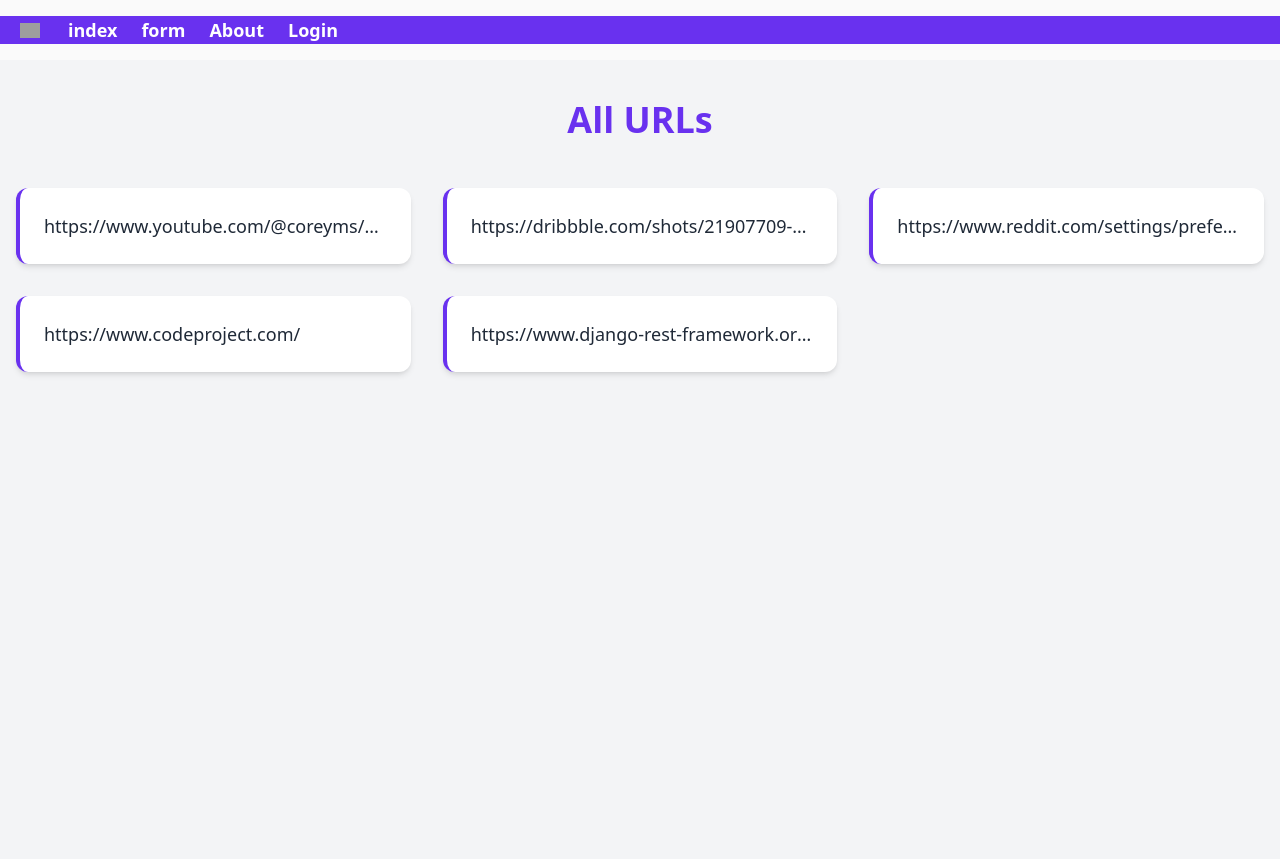
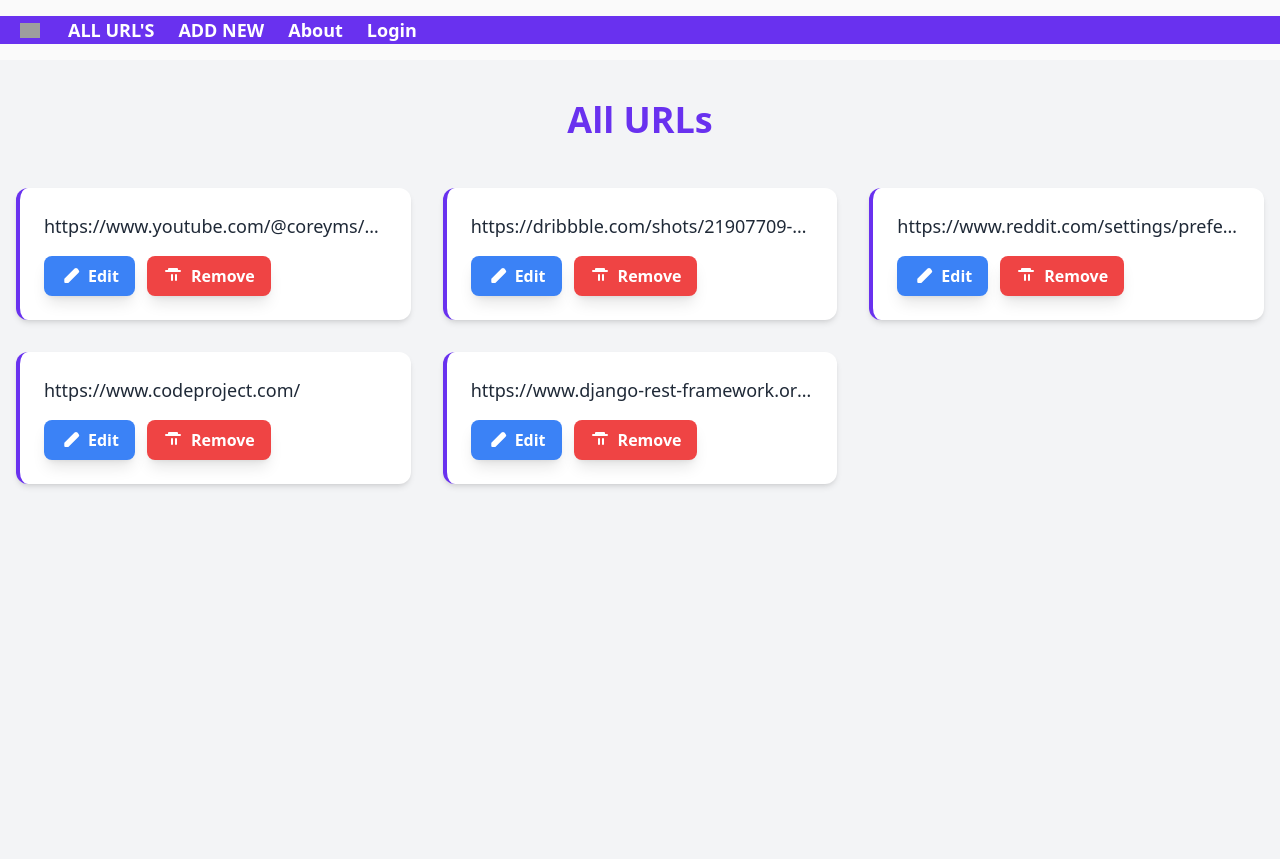
Before and after one commit to Kader1680/URL-Shortening-Service, a Django app: page /get in a window 1280 px wide. Shown: the top 859 px of the page. Run offline with Django 5.2, Linux system fonts and the light colour scheme; data comes from the database, SQL or seed files in the repository; both versions use the stored data as it was after the commit; some libraries are stand-ins or nearby versions; grey boxes are pictures that could not be loaded.

Commit message:
Update design of the home page

```diff
--- a/main_project/api/templates/index.html
+++ b/main_project/api/templates/index.html
@@ -8,7 +8,33 @@
     <div id="data-container" class="grid gap-8 sm:grid-cols-2 lg:grid-cols-3">
       {% for url in allUrls %}
         <div class="bg-white rounded-xl shadow-md hover:shadow-lg transition-shadow duration-300 transform hover:scale-105 p-6 border-l-4" style="border-color: #6931EF;">
-          <p class="text-lg font-medium text-gray-800 truncate" title="{{ url.title }}">{{ url.title }}</p>
+          <p class="text-lg font-medium text-gray-800 truncate mb-4" title="{{ url.title }}">{{ url.title }}</p>
+
+          <!-- Button Group -->
+          <div class="mt-4 flex space-x-3">
+            <!-- Edit Button -->
+            <a href="/edit/{{url.id}}" class="flex items-center text-white bg-blue-500 hover:bg-blue-700 font-bold py-2 px-4 rounded-lg shadow-lg transform transition duration-200 hover:scale-105 focus:outline-none focus:ring-2 focus:ring-blue-300">
+              <svg class="w-5 h-5 mr-2" fill="currentColor" xmlns="http://www.w3.org/2000/svg" viewBox="0 0 20 20">
+                <path d="M17.414 2.586a2 2 0 00-2.828 0l-10 10a1 1 0 00-.293.707V16a1 1 0 001 1h2.586a1 1 0 00.707-.293l10-10a2 2 0 000-2.828z"/>
+              </svg>
+              Edit
+            </a>
+
+            <!-- Remove Button -->
+            <form action="/get/{{url.id}}" method="POST" class="inline">
+              {% csrf_token %}
+              <button
+                type="submit"
+                class="flex items-center text-white bg-red-500 hover:bg-red-700 font-bold py-2 px-4 rounded-lg shadow-lg transform transition duration-200 hover:scale-105 focus:outline-none focus:ring-2 focus:ring-red-300"
+                onclick="return confirm('Are you sure you want to delete this URL?');"
+              >
+                <svg class="w-5 h-5 mr-2" fill="currentColor" xmlns="http://www.w3.org/2000/svg" viewBox="0 0 20 20">
+                  <path fill-rule="evenodd" d="M6 2a1 1 0 00-1 1v1H3a1 1 0 000 2h14a1 1 0 000-2h-2V3a1 1 0 00-1-1H6zm3 6a1 1 0 011 1v5a1 1 0 11-2 0V9a1 1 0 011-1zm4 0a1 1 0 011 1v5a1 1 0 11-2 0V9a1 1 0 011-1z" clip-rule="evenodd"/>
+                </svg>
+                Remove
+              </button>
+            </form>
+          </div>
         </div>
       {% endfor %}
     </div>
--- a/main_project/api/templates/main.html
+++ b/main_project/api/templates/main.html
@@ -67,7 +67,7 @@
                 class="text-white text-lg transition duration-200 font-bold lg:px-2"
                 href="/get"
                 data-twe-nav-link-ref
-                >index</a
+                >ALL URL'S</a
                 >
             </li>
             <!-- Team link -->
@@ -77,7 +77,7 @@
                 class="text-white text-lg transition duration-200 font-bold lg:px-2"
                 href="/form"
                 data-twe-nav-link-ref
-                >form</a
+                >ADD NEW</a
                 >
             </li>
             <!-- Projects link -->
--- a/main_project/api/urls.py
+++ b/main_project/api/urls.py
@@ -6,4 +6,6 @@ urlpatterns = [
     path('store', views.storeData),
     path('form', views.storeUrl),
     path('main', views.main),
+    path('edit/<int:pk>', views.edit),
+    path('get/<int:pk>', views.delete),
 ]
--- a/main_project/api/views.py
+++ b/main_project/api/views.py
@@ -69,22 +69,34 @@ def getUrls(request):
 def main(request):
     return HttpResponse("wiiiou")
 
-
-
-
-
-
 def storeUrl(request):
-
     if request.method == "POST":
           url = request.POST['url']
           obj = Url(title=url)
           obj.save()
-
     return render(request, "form.html")
 
 
 
+def edit(request, pk):
+    obj = Url.objects.get(pk = pk)
+    if request.method == "POST":
+
+        obj.title = request.POST['url']
+        obj.save()
+
+    obj = Url.objects.get(pk=pk)
+    context = {"obj":obj}
+    return render(request, "edit.html", context)
+
+
+def delete(request, pk):
+    obj = Url.objects.get(pk = pk)
+    if request.method == "POST":
+       obj.delete()
+       return HttpResponse("delete the url")
+
+    return HttpResponse("delete the url")
 
 @api_view(["POST"])
 def storeData(request):
```
Also changed, not shown: main_project/api/templates/edit.html (added, +33 -0 lines), main_project/db.sqlite3.
